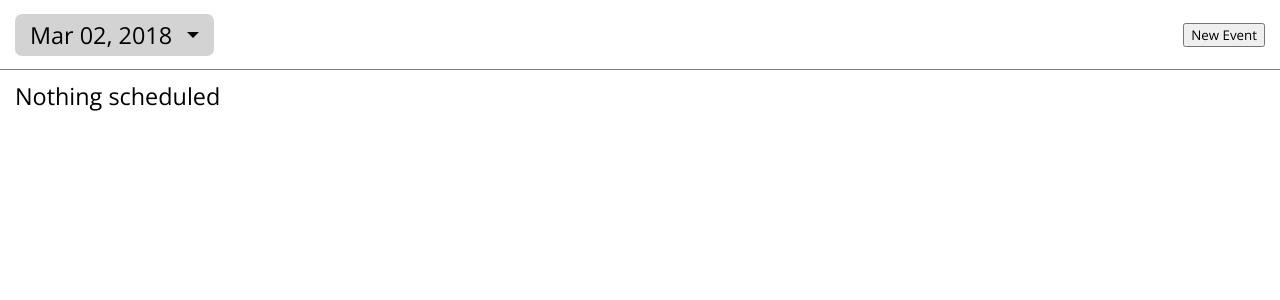
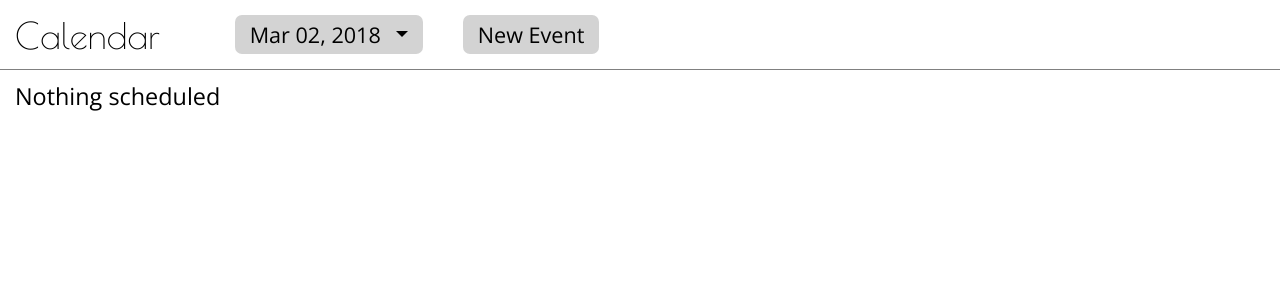
Before and after one commit to sequoian/calendar, a React (Create React App) app in the folder client/: page / in a window 1280 px wide. Shown: the top 300 px of the page. Built offline with nearby package versions, Linux system fonts and the light colour scheme; a web font is replaced by a local one.

Commit message:
new event btn styles and h1

```diff
--- a/client/src/components/Header.js
+++ b/client/src/components/Header.js
@@ -9,6 +9,7 @@ import NewEventBtn from './NewEventBtn'
 
 const Header = ({selectedDay, onDayChange}) => (
   <div className="header">
+    <h1>Calendar</h1>
     <DatePicker
       dateFormat="MMM DD, YYYY"
       customInput={<DatePickerInput />}
--- a/client/src/components/NewEventBtn.js
+++ b/client/src/components/NewEventBtn.js
@@ -4,6 +4,7 @@ import {openEditor} from '../actions'
 
 const NewEventBtn = ({onClick}) => (
   <button
+    className="new-event"
     onClick={onClick}
   >
     New Event
--- a/client/src/css/Header.css
+++ b/client/src/css/Header.css
@@ -1,8 +1,9 @@
+@import url('https://fonts.googleapis.com/css?family=Cinzel|Poiret+One');
+
 .header {
   display: flex;
   position: fixed;
   width: 100%;
-  justify-content: space-between;
   align-items: center;
   padding: 0 15px;
   height: 70px;
@@ -11,22 +12,51 @@
 }
 
 #calendar {
+  margin-right: 40px;
+}
+
+h1 {
+  font-size: 2em;
+  display: none;
+  cursor: default;
+  font-family: 'Cinzel', serif;
+  font-family: 'Poiret One', sans-serif;
+}
+
+@media (min-width: 675px) {
+  h1 {
+    margin-right: 75px;
+    display: block;
+  }
+}
+
+
+
+/* header button */
+
+.header button {
   -webkit-appearance: none;
   -moz-appearance: none;
   background-color: inherit;
   border: none;
   cursor: default;
-  font-size: 1.3em;
-  padding: 0;
+  font-size: 1em;
+  padding: 5px 10px;
   color: black;
-  padding: 5px 15px;
   background-color: lightgray;
   cursor: pointer;
   border-radius: 7px;
 }
 
-#calendar:focus {
+.header button {
   outline: none;
+}
+
+@media (min-width: 420px) {
+  .header button {
+    font-size: 1.2em;
+    padding: 5px 15px;
+  }
 }
 
 /* selection triangle */
```
